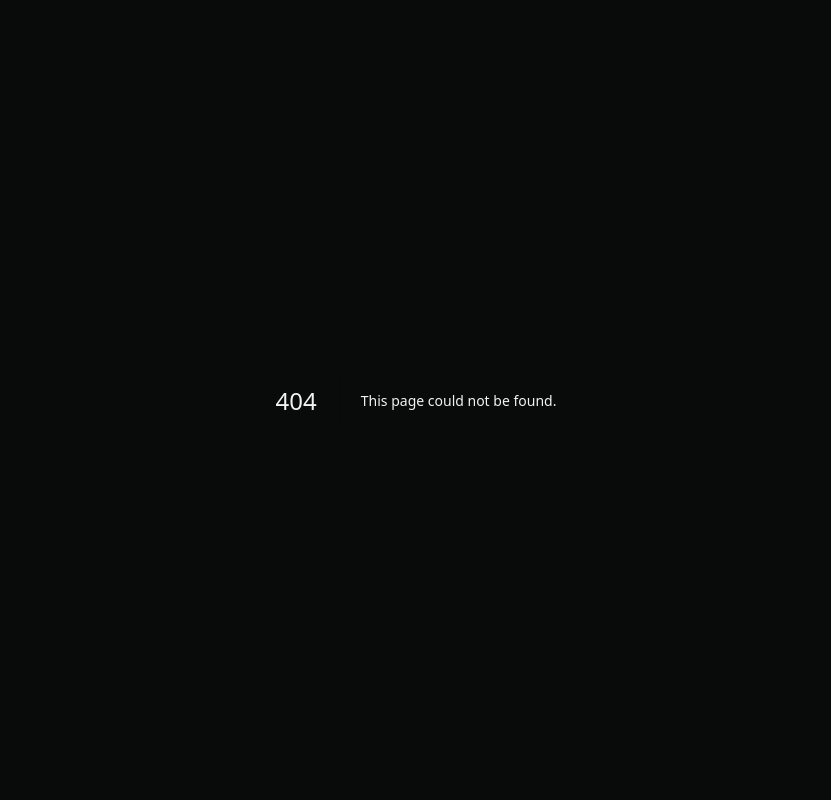
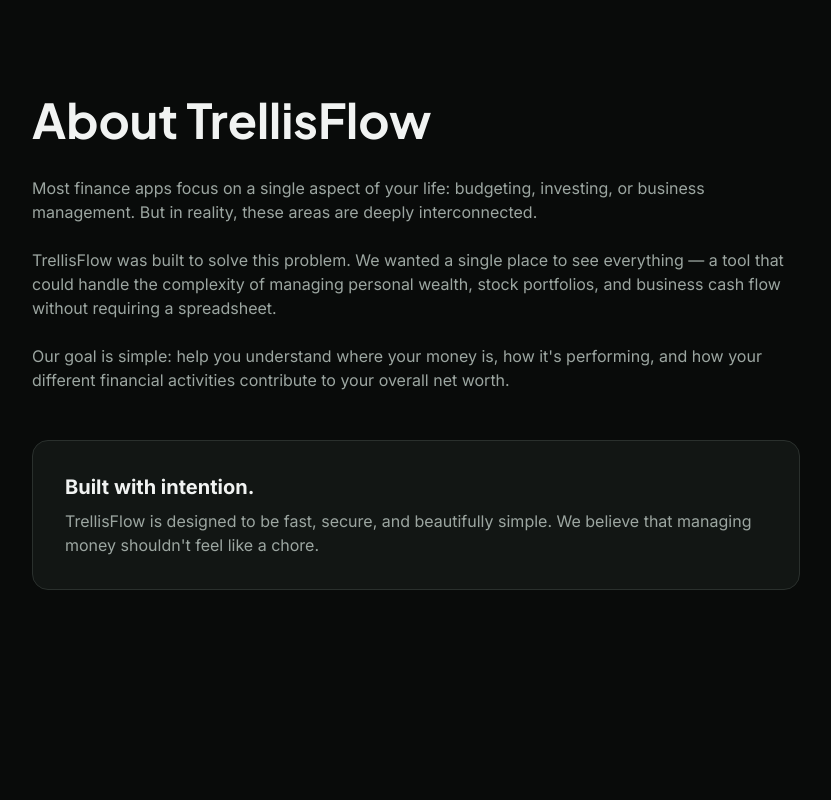
Before and after one commit to Dancan1907/trellisflow, a Next.js app in the folder apps/web/: page /about in a window 1280 px wide. Before the commit this address had no page. Shown: the top 800 px of the page, without its empty margins (224-1055 px from the left). Built offline with nearby package versions, Linux system fonts and the light colour scheme.

Commit message:
feat(about-page): Add About page component with introductory content and styling

```diff
--- /dev/null
+++ b/apps/web/src/app/(public)/about/page.tsx
@@ -0,0 +1,33 @@
+export default function AboutPage() {
+  return (
+    <div className="min-h-screen bg-bg-primary py-24 px-6">
+      <div className="max-w-3xl mx-auto">
+        <h1 className="text-4xl md:text-5xl font-display font-bold text-fg-primary mb-8">
+          About TrellisFlow
+        </h1>
+        <div className="prose prose-invert prose-lg text-fg-secondary">
+          <p className="mb-6">
+            Most finance apps focus on a single aspect of your life: budgeting, investing, or
+            business management. But in reality, these areas are deeply interconnected.
+          </p>
+          <p className="mb-6">
+            TrellisFlow was built to solve this problem. We wanted a single place to see everything
+            — a tool that could handle the complexity of managing personal wealth, stock portfolios,
+            and business cash flow without requiring a spreadsheet.
+          </p>
+          <p className="mb-6">
+            Our goal is simple: help you understand where your money is, how it&apos;s performing,
+            and how your different financial activities contribute to your overall net worth.
+          </p>
+          <div className="mt-12 p-8 bg-bg-secondary rounded-2xl border border-border-subtle">
+            <h2 className="text-xl font-bold text-fg-primary mb-2">Built with intention.</h2>
+            <p className="text-fg-secondary">
+              TrellisFlow is designed to be fast, secure, and beautifully simple. We believe that
+              managing money shouldn&apos;t feel like a chore.
+            </p>
+          </div>
+        </div>
+      </div>
+    </div>
+  );
+}
```
